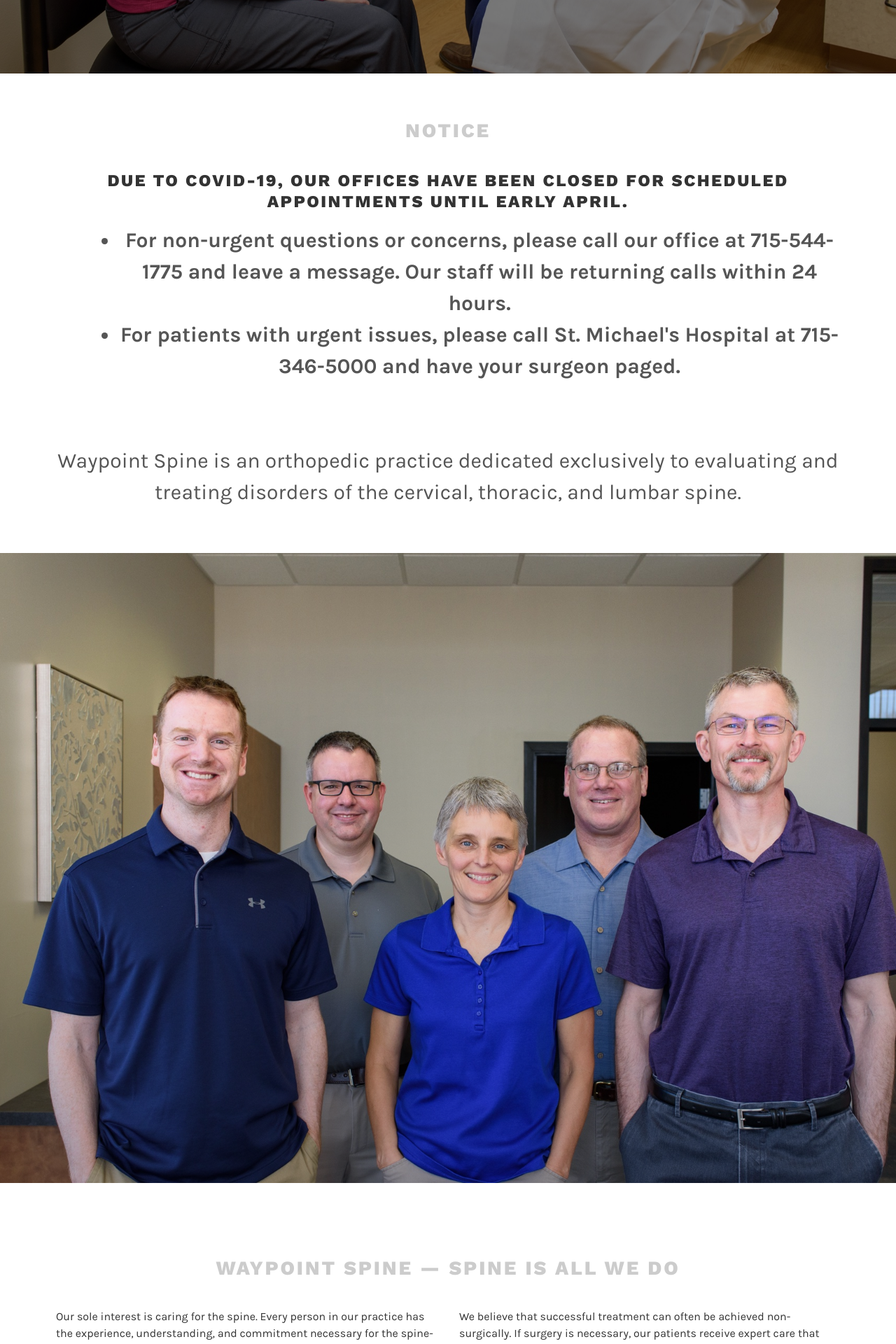
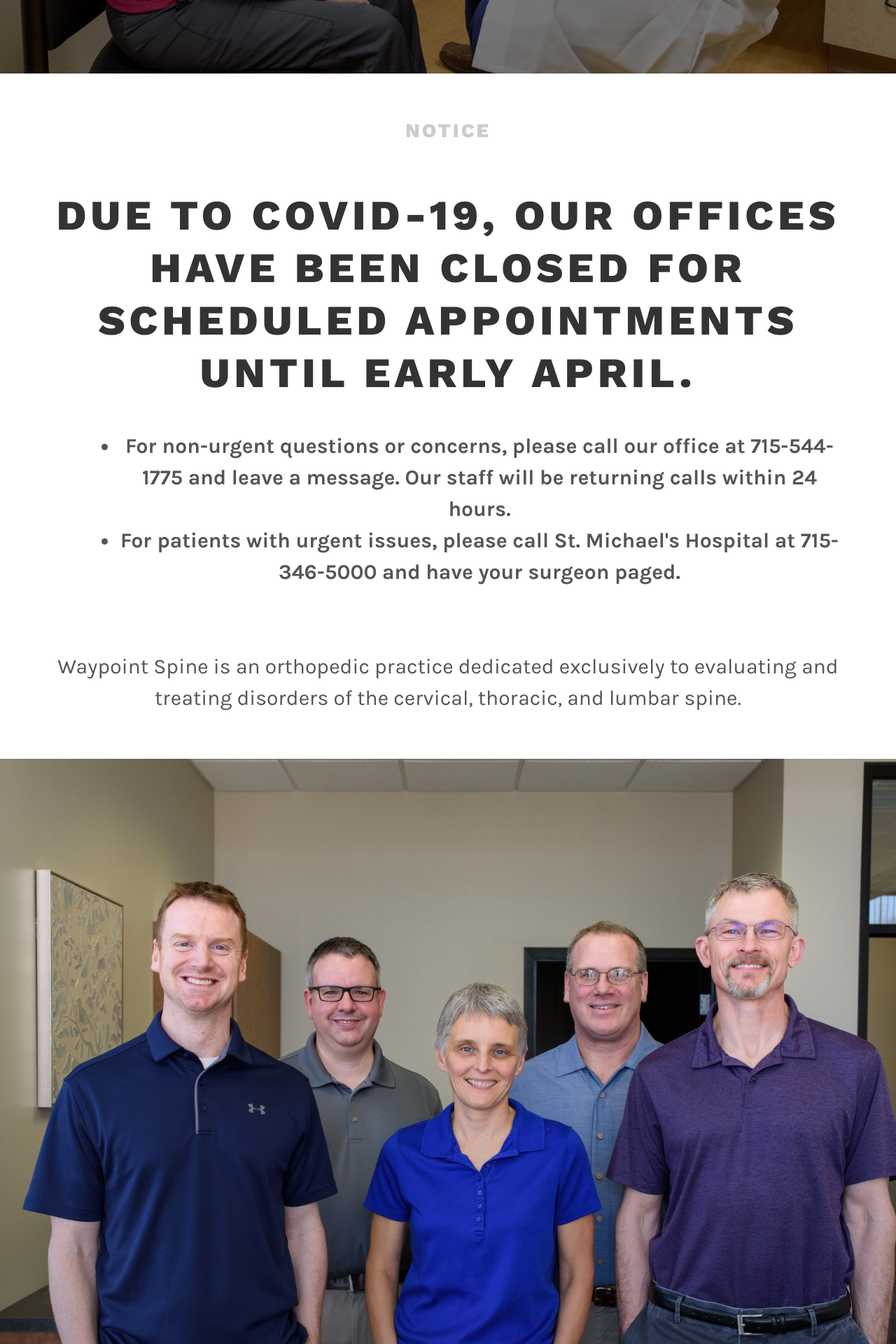
Before and after one commit to lfairchild/waypoint-spine, a Jekyll site: the page built from index.html, in a window 1280 px wide. Shown: the part 798-2718 px from the top of the page at 70% size. Built offline with Jekyll 4.4.1, drawn with Linux system fonts in a browser that asks for light colours.

Commit message:
Update index.html

```diff
--- a/index.html
+++ b/index.html
@@ -8,7 +8,7 @@ description: Waypoint Spine is an orthopedic practice dedicated to evaluating an
   <article id="post-106" class="lodestar-intro post-106 page type-page status-publish has-post-thumbnail hentry" >
 	  <div class="entry-content">
 		  <h2>NOTICE</h2>
-		  <h3 class="font-size: 3em;">Due to COVID-19, our offices have been closed for scheduled appointments until early April.</h3>
+		  <h3 style="font-size: 2em;">Due to COVID-19, our offices have been closed for scheduled appointments until early April.</h3>
 		  <ul>
 			  <li><strong>For non-urgent questions or concerns, please call our office at 715-544-1775 and leave a message. Our staff will be returning calls within 24 hours.</strong></li>
 			  <li><strong>For patients with urgent issues, please call St. Michael's Hospital at 715-346-5000 and have your surgeon paged.</strong></li>
```
